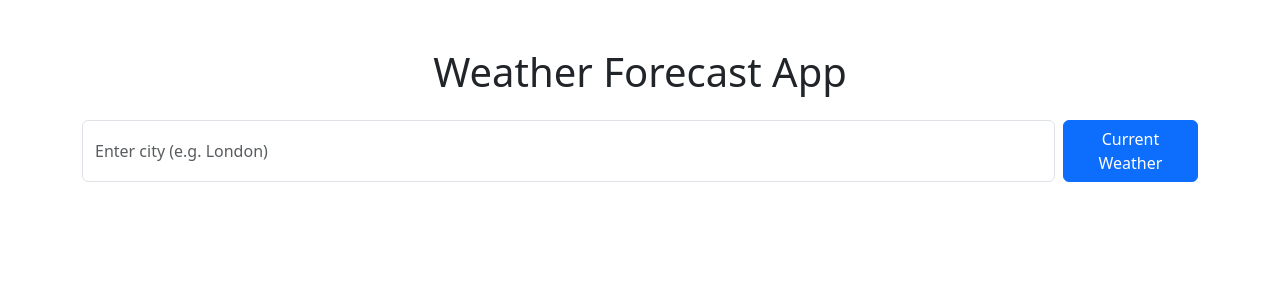
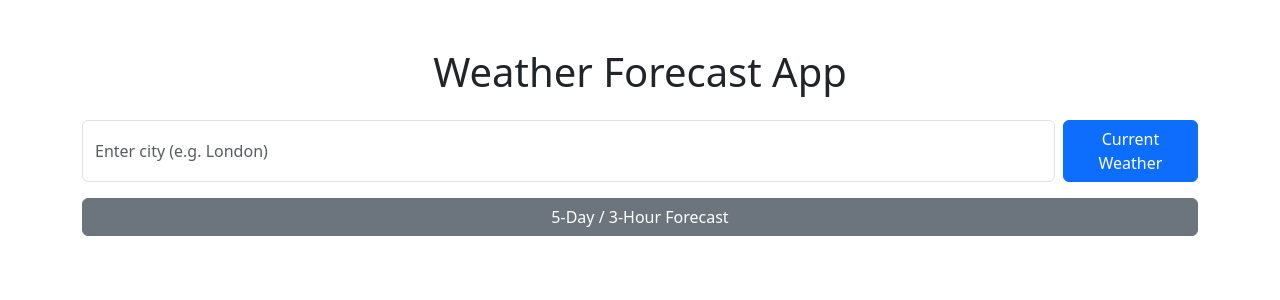
Before and after one commit to rinesagajtani0/exam3-application-in-React, a React (Create React App) app: page / in a window 1280 px wide. Shown: the top 300 px of the page. Built offline with nearby package versions, Linux system fonts and the light colour scheme.

Commit message:
Add 5-day 3-hour weather forecast

```diff
--- a/src/App.js
+++ b/src/App.js
@@ -2,10 +2,12 @@ import { useState } from "react";
 import "bootstrap/dist/css/bootstrap.min.css";
 import SearchBar from "./components/SearchBar";
 import WeatherCard from "./components/WeatherCard";
+import ForecastList from "./components/ForecastList";
 
 function App() {
   const [city, setCity] = useState("");
   const [weather, setWeather] = useState(null);
+  const [forecast, setForecast] = useState(null);
   const [error, setError] = useState("");
 
   const getCurrentWeather = async () => {
@@ -14,6 +16,7 @@ function App() {
     try {
       setError("");
       setWeather(null);
+      setForecast(null);
 
       const response = await fetch(
         `https://api.openweathermap.org/data/2.5/weather?q=${encodeURIComponent(
@@ -23,17 +26,33 @@ function App() {
 
       const data = await response.json();
 
-      if (response.status === 401) {
-        throw new Error(
-          "API key not active yet. Please wait a few minutes and try again."
-        );
-      }
-
-      if (data.cod !== 200) {
-        throw new Error(data.message);
-      }
+      if (data.cod !== 200) throw new Error(data.message);
 
       setWeather(data);
+    } catch (err) {
+      setError(err.message);
+    }
+  };
+
+  const getForecast = async () => {
+    if (!city.trim()) return;
+
+    try {
+      setError("");
+      setWeather(null);
+      setForecast(null);
+
+      const response = await fetch(
+        `https://api.openweathermap.org/data/2.5/forecast?q=${encodeURIComponent(
+          city.trim()
+        )}&units=metric&appid=${process.env.REACT_APP_WEATHER_API_KEY}`
+      );
+
+      const data = await response.json();
+
+      if (data.cod !== "200") throw new Error(data.message);
+
+      setForecast(data);
     } catch (err) {
       setError(err.message);
     }
@@ -43,15 +62,17 @@ function App() {
     <div className="container mt-5">
       <h1 className="text-center mb-4">Weather Forecast App</h1>
 
-      <SearchBar
-        city={city}
-        setCity={setCity}
-        onSearch={getCurrentWeather}
-      />
+      <div className="mb-3">
+        <SearchBar city={city} setCity={setCity} onSearch={getCurrentWeather} />
+        <button className="btn btn-secondary w-100" onClick={getForecast}>
+          5-Day / 3-Hour Forecast
+        </button>
+      </div>
 
       {error && <p className="text-danger text-center">{error}</p>}
 
       <WeatherCard weather={weather} />
+      <ForecastList forecast={forecast} />
     </div>
   );
 }
--- /dev/null
+++ b/src/components/ForecastList.js
@@ -0,0 +1,26 @@
+function ForecastList({ forecast }) {
+  if (!forecast || !forecast.list) return null;
+
+  return (
+    <div className="mt-4">
+      <h3 className="text-center mb-3">5-Day / 3-Hour Forecast</h3>
+
+      <div className="row">
+        {forecast.list.slice(0, 10).map((item, index) => (
+          <div key={index} className="col-12 col-md-6 col-lg-4 mb-3">
+            <div className="card p-3 text-center h-100">
+              <p className="fw-bold">
+                {new Date(item.dt_txt).toLocaleString()}
+              </p>
+              <p>{item.main.temp} °C</p>
+              <p>{item.weather[0].description}</p>
+              <p>{item.wind.speed} m/s</p>
+            </div>
+          </div>
+        ))}
+      </div>
+    </div>
+  );
+}
+
+export default ForecastList;
```
Also changed, not shown: src/components/ForecastType.js (deleted).
